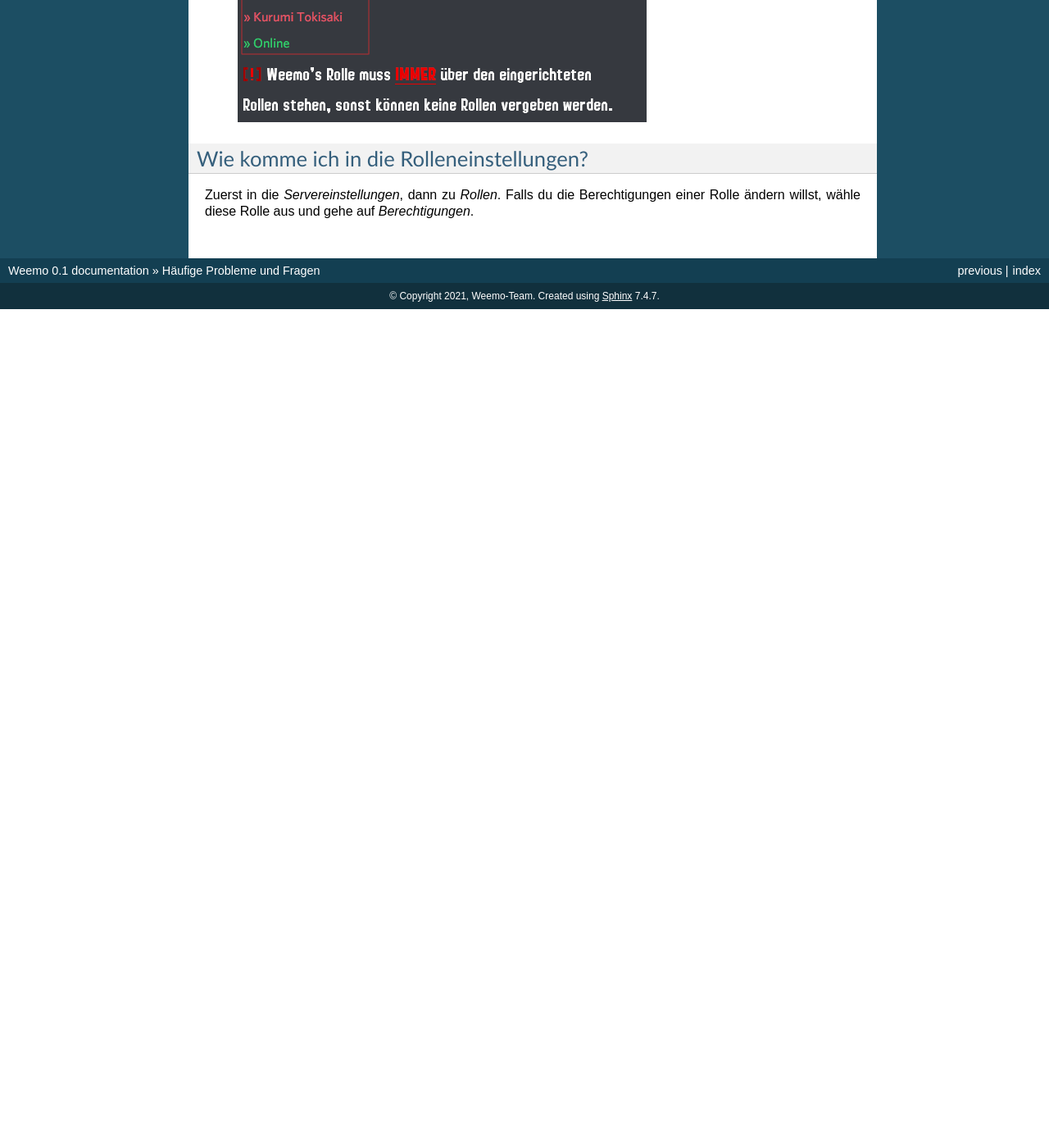
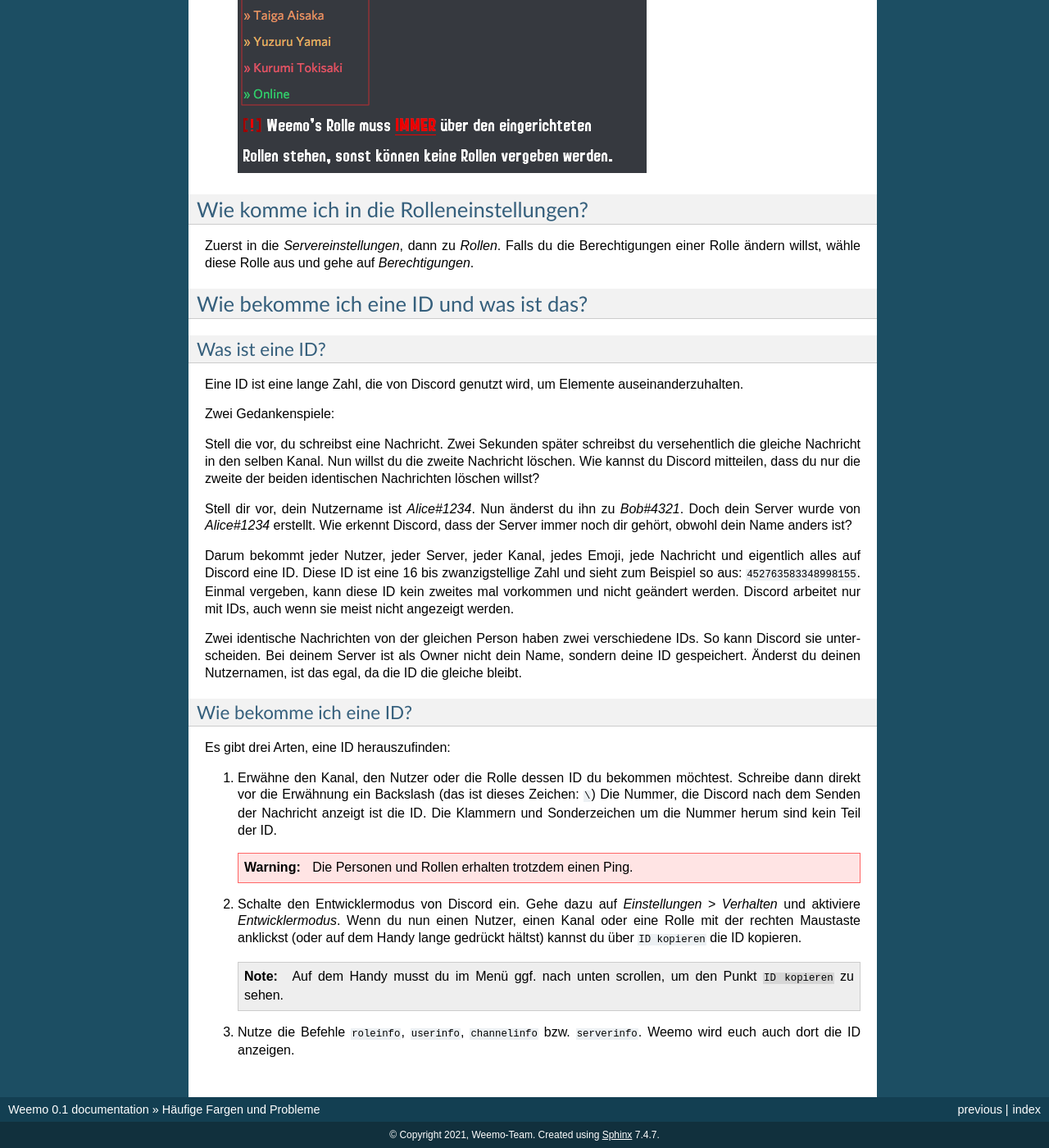
Before and after one commit to niborus/weemo-doc, a Sphinx documentation site: the page built from docs/faq.rst, in a window 1280 px wide and 1400 px high, scrolled down 630 px. Shown: the whole window at 82% size. Built offline with Sphinx 7.4.7, drawn with Linux system fonts in a browser that asks for light colours; before the commit the page ends 1007 px from its top, so only the background shows below that; some of the changed text lies outside the part shown.

Commit message:
Adding IDs to FAQ

```diff
--- a/docs/faq.rst
+++ b/docs/faq.rst
@@ -1,5 +1,5 @@
 ***************************
-Häufige Probleme und Fragen
+Häufige Fargen und Probleme
 ***************************
 
 .. contents:: Inhalte
@@ -26,3 +26,58 @@ Wie komme ich in die Rolleneinstellungen?
 
 Zuerst in die *Servereinstellungen*, dann zu *Rollen*.
 Falls du die Berechtigungen einer Rolle ändern willst, wähle diese Rolle aus und gehe auf *Berechtigungen*.
+
+.. _id:
+
+Wie bekomme ich eine ID und was ist das?
+========================================
+
+.. _id_explanation:
+
+Was ist eine ID?
+----------------
+
+Eine ID ist eine lange Zahl, die von Discord genutzt wird, um Elemente auseinanderzuhalten.
+
+Zwei Gedankenspiele:
+
+Stell die vor, du schreibst eine Nachricht. Zwei Sekunden später schreibst du versehentlich die
+gleiche Nachricht in den selben Kanal. Nun willst du die zweite Nachricht löschen.
+Wie kannst du Discord mitteilen, dass du nur die zweite der beiden identischen Nachrichten löschen willst?
+
+Stell dir vor, dein Nutzername ist *Alice#1234*. Nun änderst du ihn zu *Bob#4321*.
+Doch dein Server wurde von *Alice#1234* erstellt.
+Wie erkennt Discord, dass der Server immer noch dir gehört, obwohl dein Name anders ist?
+
+Darum bekommt jeder Nutzer, jeder Server, jeder Kanal, jedes Emoji, jede Nachricht und eigentlich alles auf Discord eine ID.
+Diese ID ist eine 16 bis zwanzigstellige Zahl und sieht zum Beispiel so aus: ``452763583348998155``.
+Einmal vergeben, kann diese ID kein zweites mal vorkommen und nicht geändert werden.
+Discord arbeitet nur mit IDs, auch wenn sie meist nicht angezeigt werden.
+
+Zwei identische Nachrichten von der gleichen Person haben zwei verschiedene IDs. So kann Discord sie unterscheiden.
+Bei deinem Server ist als Owner nicht dein Name, sondern deine ID gespeichert.
+Änderst du deinen Nutzernamen, ist das egal, da die ID die gleiche bleibt.
+
+.. _id_how_to_get:
+
+Wie bekomme ich eine ID?
+------------------------
+
+Es gibt drei Arten, eine ID herauszufinden:
+
+#. Erwähne den Kanal, den Nutzer oder die Rolle dessen ID du bekommen möchtest.
+   Schreibe dann direkt vor die Erwähnung ein Backslash (das ist dieses Zeichen: ``\``)
+   Die Nummer, die Discord nach dem Senden der Nachricht anzeigt ist die ID.
+   Die Klammern und Sonderzeichen um die Nummer herum sind kein Teil der ID.
+
+   .. warning:: Die Personen und Rollen erhalten trotzdem einen Ping.
+
+#. Schalte den Entwicklermodus von Discord ein.
+   Gehe dazu auf *Einstellungen* > *Verhalten* und aktiviere *Entwicklermodus*.
+   Wenn du nun einen Nutzer, einen Kanal oder eine Rolle mit der rechten Maustaste anklickst
+   (oder auf dem Handy lange gedrückt hältst) kannst du über ``ID kopieren`` die ID kopieren.
+
+   .. note:: Auf dem Handy musst du im Menü ggf. nach unten scrollen, um den Punkt ``ID kopieren`` zu sehen.
+
+#. Nutze die Befehle ``roleinfo``, ``userinfo``, ``channelinfo`` bzw. ``serverinfo``.
+   Weemo wird euch auch dort die ID anzeigen.
```
